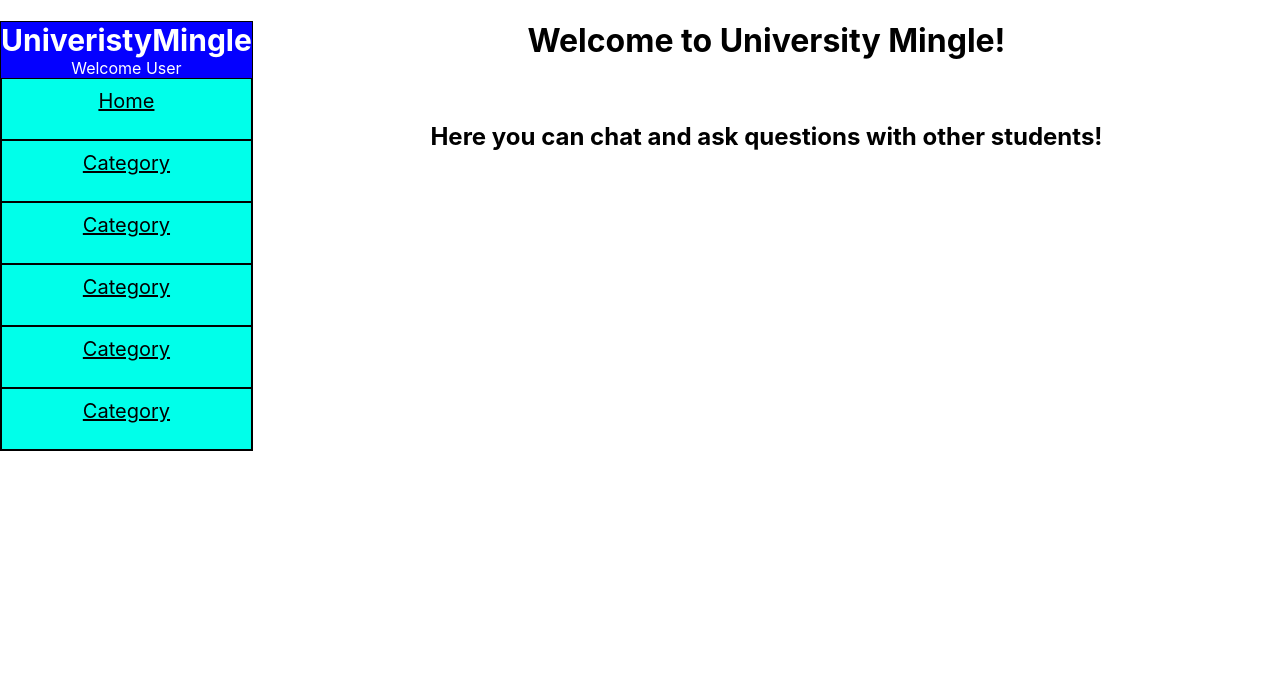
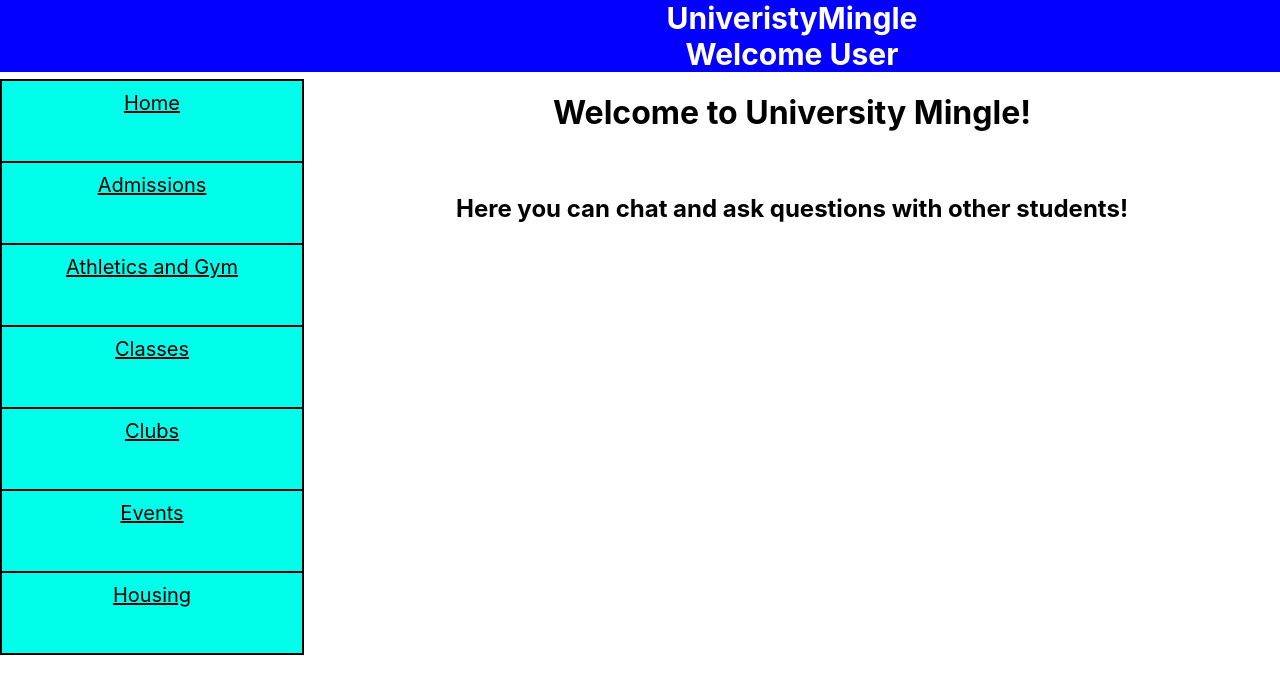
Before and after one commit to StarGitHub16/Project-5, a React (Create React App) app in the folder univeristy-app/: page / in a window 1280 px wide. Shown: the top 694 px of the page. Built offline with nearby package versions, Linux system fonts and the light colour scheme.

Commit message:
Restructured the Navbar and Title.

```diff
--- a/univeristy-app/src/App.css
+++ b/univeristy-app/src/App.css
@@ -15,9 +15,12 @@ body{
   border-width: 1px;
   display: flex;
   flex-direction: column;
+  margin-top: 79px;
 }
 
-#logo{
+#logo {
+  background-color: rgb(4, 0, 255);
+  color: white;
   font-weight: bold;
   font-size: 30px;
 }
@@ -27,7 +30,8 @@ body{
   color: black;
   border-style: solid;
   border-width: 1px;
-  height: 50px;
+  width: 300px;
+  height: 70px;
   font-size: 20px;
   padding-top: 10px;
 }
--- a/univeristy-app/src/App.js
+++ b/univeristy-app/src/App.js
@@ -6,17 +6,23 @@ import {BrowserRouter, Routes, Route, NavLink} from 'react-router-dom'
 
 function Navbar() {
   return (
-    <div id="navbar">
-      <div id="logo">UniveristyMingle</div>
-      <div>Welcome User</div>
+    <div>
+      <div id="navbar">
       <NavLink to={'/'} className="categories">Home</NavLink>
-      <NavLink to={'/class'} className="categories">Category</NavLink>
-      <NavLink to={'/'} className="categories">Category</NavLink>
-      <NavLink to={'/'} className="categories">Category</NavLink>
-      <NavLink to={'/'} className="categories">Category</NavLink>
-      <NavLink to={'/'} className="categories">Category</NavLink>
+      <NavLink to={'/'} className="categories">Admissions</NavLink>
+      <NavLink to={'/'} className="categories">Athletics and Gym</NavLink>
+      <NavLink to={'/class'} className="categories">Classes</NavLink>
+      <NavLink to={'/'} className="categories">Clubs</NavLink>
+      <NavLink to={'/'} className="categories">Events</NavLink>
+      <NavLink to={'/'} className="categories">Housing</NavLink>
     </div>
 
+    <div id="logo">
+      <div>UniveristyMingle</div>
+      <div>Welcome User</div>
+    </div>
+
+    </div>
   )
 }
 
```
